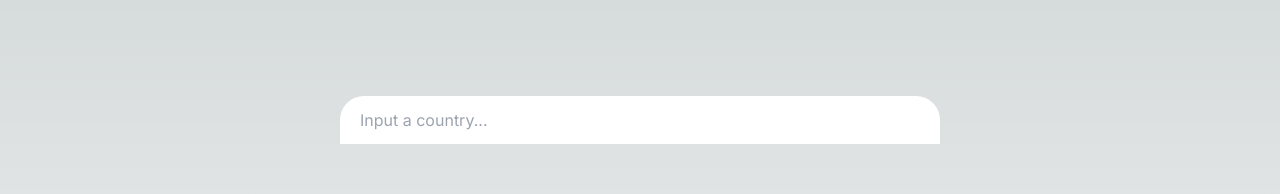
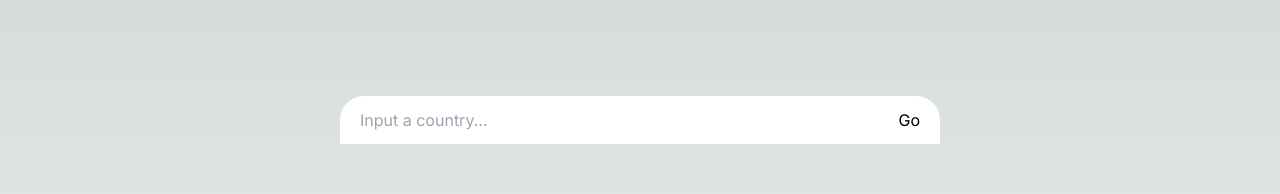
Before and after one commit to JacobAKnox/CST316JuniorProject, a Next.js app in the folder place-guesser/: page / in a window 1280 px wide. Shown: the top 194 px of the page. Built offline with nearby package versions, Linux system fonts and the light colour scheme.

Commit message:
Added go button that logs if guess is correct or not

```diff
--- a/place-guesser/src/app/countryselect.js
+++ b/place-guesser/src/app/countryselect.js
@@ -3,28 +3,46 @@
 import { countries } from '@/data/countries';
 import React, {useState} from 'react'
 import CountryItem from './countryitem';
+import { make_guess } from '@/game/game';
 
 export default function CountrySearchBox() {
     const [searchInput, setSearchInput] = useState("");
+    const [country, setCountry] = useState({});
     const [tempHide, setTempHide] = useState(false);
+    const [validCountry, setValidCountry] = useState(false);
 
     const handleChange = (e) => {
-        e.preventDefault();
-        setSearchInput(e.target.value);
-        setTempHide(false);
+        e.preventDefault()
+        setSearchInput(e.target.value)
+        setTempHide(false)
+        setValidCountry(false)
     };
 
     const selectGuess = (guess) => {
         setSearchInput(guess.name)
+        setCountry(guess)
         setTempHide(true)
+        setValidCountry(true)
     };
+
+    const submitGuess = (e) => {
+        if (!validCountry) return;
+        make_guess(country)
+    }
 
     return (
         <div className="h-screen flex-1 items-center rounded-3xl justify-cent text-black">
-            <input className="w-[600px] px-5 py-3 rounded-t-3xl mb-0 outline-none transition"
-            value={searchInput}
-            onChange={handleChange}
-            placeholder="Input a country..."/>
+            <div className="w-[600px] px-5 py-3 flex bg-white rounded-t-3xl mb-0 outline-none transition">
+                <input className="grow focus:outline-none"
+                value={searchInput}
+                onChange={handleChange}
+                placeholder="Input a country..."/>
+                <button
+                onClick={submitGuess}
+                className="hover:bg-slate-200 p-0">
+                    Go
+                </button>
+            </div>
             {searchInput !== "" && !tempHide &&
                 <ul className="relative w-[600px] bg-white
                 rounded-b-3xl max-h-56 px-5 py-3 overflow-y-auto mt-0">
```
